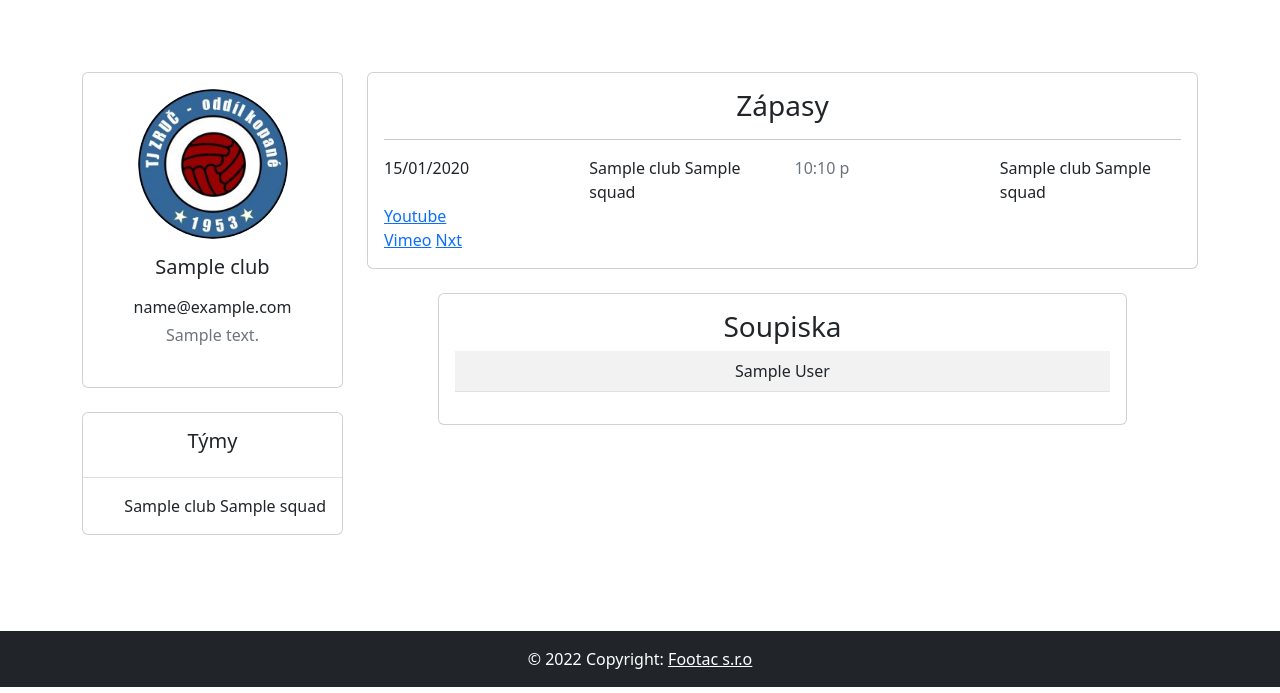
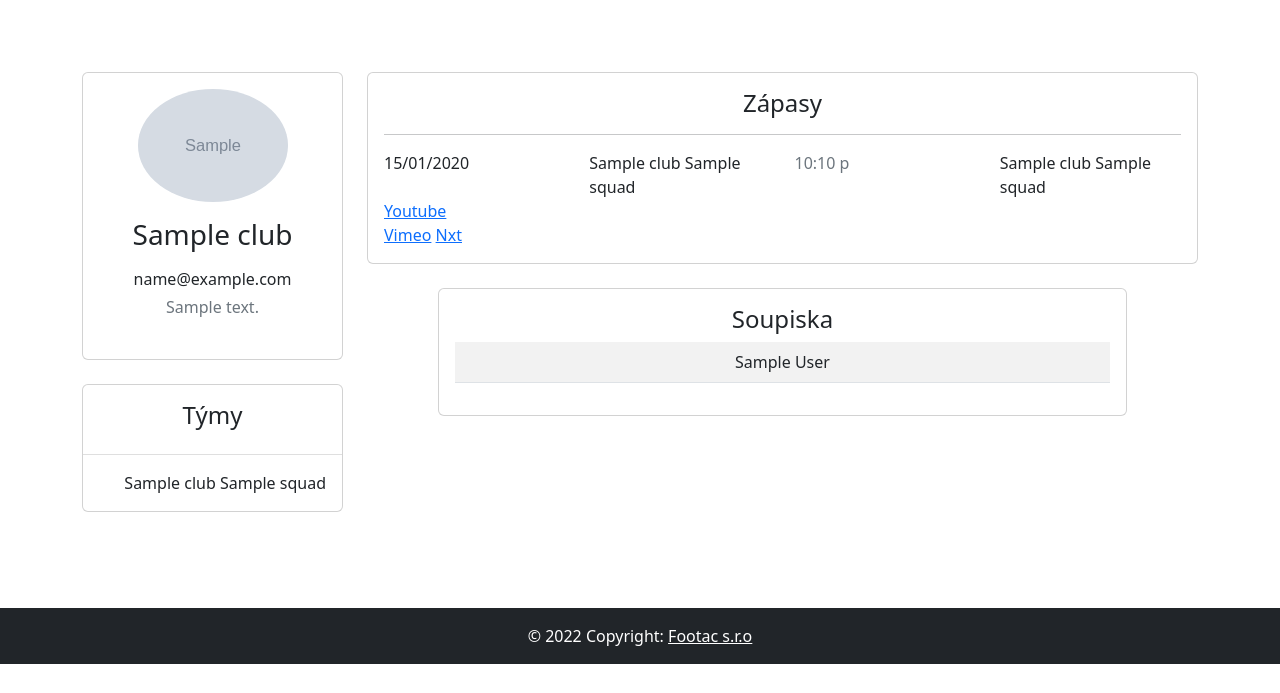
Before and after one commit to OndrejPech/Footac, a Django app: page /clubs/1/ in a window 1280 px wide. Shown: the part 56-749 px from the top of the page. Run offline with Django 4.2, Linux system fonts and the light colour scheme; a user stored in the database is signed in; tables that the repository leaves empty hold one stand-in row (values such as "Sample post"); grey boxes marked "Sample" are stand-in pictures.

Commit message:
Create StaticFiles_DIRS, Add club logos, display club logos on club_detail.html

```diff
--- a/Footac/settings.py
+++ b/Footac/settings.py
@@ -40,6 +40,7 @@ INSTALLED_APPS = [
     'django.contrib.staticfiles',
     'actions.apps.ActionsConfig',
     'accounts.apps.AccountsConfig',
+    'django_filters',
 ]
 
 MIDDLEWARE = [
@@ -122,7 +123,10 @@ USE_TZ = True
 # Static files (CSS, JavaScript, Images)
 # https://docs.djangoproject.com/en/4.0/howto/static-files/
 
-STATIC_URL = 'static/'
+STATIC_URL = '/static/'
+STATICFILES_DIRS = (
+    os.path.join(BASE_DIR, 'static'),
+)
 
 # Default primary key field type
 # https://docs.djangoproject.com/en/4.0/ref/settings/#default-auto-field
--- a/actions/models.py
+++ b/actions/models.py
@@ -7,6 +7,7 @@ class Club(models.Model):
     abbrev = models.CharField(max_length=16)
     email = models.EmailField(default='', blank=True)
     address = models.CharField(max_length=256, default='', blank=True)
+    logo = models.ImageField(null=True, blank=True, upload_to="static/img/logos")
 
     def __str__(self):
         return self.name
--- a/actions/templates/actions/club_detail.html
+++ b/actions/templates/actions/club_detail.html
@@ -6,16 +6,19 @@
 {% block content %}
 
   <div class="container py-5">
-
-
     <div class="row">
       <div class="col-lg-3">
       {#    Basic info#}
         <div class="card mb-4">
           <div class="card-body text-center">
-            <img src="{% static 'img/club_logos/id_1.jpeg' %}" alt="logo_id_1"
+              {% if club.logo %}
+            <img src="/static/img/logos/{{ club.logo }}" alt="logo_id_1"
               class="rounded-circle img-fluid" style="width: 150px;">
-            <h5 class="my-3">{{ club.name }}</h5>
+              {% else %}
+            <img src="{% static 'img/footac/Footac_logo_small.png' %}" alt="logo_id_1"
+              class="rounded-circle img-fluid" style="width: 150px;">
+              {% endif %}
+            <h3 class="my-3">{{ club.name }}</h3>
             <p class="text mb-1">{{ club.email}}</p>
             <p class="text-muted mb-4">{{ club.address }}</p>
           </div>
@@ -26,7 +29,7 @@
           <div class="card-body p-0">
             <ul class="list-group list-group-flush rounded-3">
               <li class="list-group-item p-3 text-center">
-                  <h5>Týmy</h5>
+                  <h4>Týmy</h4>
               </li>
                 {%  for team in teams %}
               <li class="list-group-item d-flex justify-content-between align-items-center p-3 text-center">
@@ -44,7 +47,7 @@
           {#        Games with links#}
         <div class="card mb-4">
           <div class="card-body">
-          <h3 class="text-center">Zápasy</h3>
+          <h4 class="text-center">Zápasy</h4>
 
               {% for game in games %}
                   <hr>
@@ -94,7 +97,7 @@
 
             <div class="card mb-4 mb-md-0">
               <div class="card-body">
-                  <h3 class="text-center">Soupiska</h3>
+                  <h4 class="text-center">Soupiska</h4>
                   <table class="table table-striped text-center">
                   <tbody>
                   {% for player in players %}
--- a/actions/urls.py
+++ b/actions/urls.py
@@ -22,7 +22,6 @@ urlpatterns = [
     path('my_club/actions/', club_actions_view, name='club_actions'),
 ]
 
-
 # conventions
 # list /cars/
 # create /cars/new/
--- a/actions/views.py
+++ b/actions/views.py
@@ -1,5 +1,6 @@
 from django.shortcuts import render, get_object_or_404
 from actions.models import Club,Team, Player, League, Game, Action
+from .filters import ActionFilter
 from django.db.models import Q
 from django.core.exceptions import ObjectDoesNotExist
 from django.contrib.auth.decorators import login_required
@@ -34,9 +35,9 @@ def club_actions_view(request):
     teams = club.teams.all()
     id_s = [team.id for team in teams]  # all team_ids in club
     actions = Action.objects.filter(Q(team=id_s[2])| Q(opp_team=id_s[2])) # TODO
+    action_filter = ActionFilter(request.GET, queryset=actions)
 
-
-    content = {'actions': actions, 'club':club}
+    content = {'club': club, 'action_filter': action_filter}
     return render(request, template_name='actions/action.html',
                   context=content)
 
```
Also changed, not shown: static/img/logos/myto.jpeg (added), static/img/logos/strasice.jpg (added), static/img/logos/zruc.jpeg (added).
